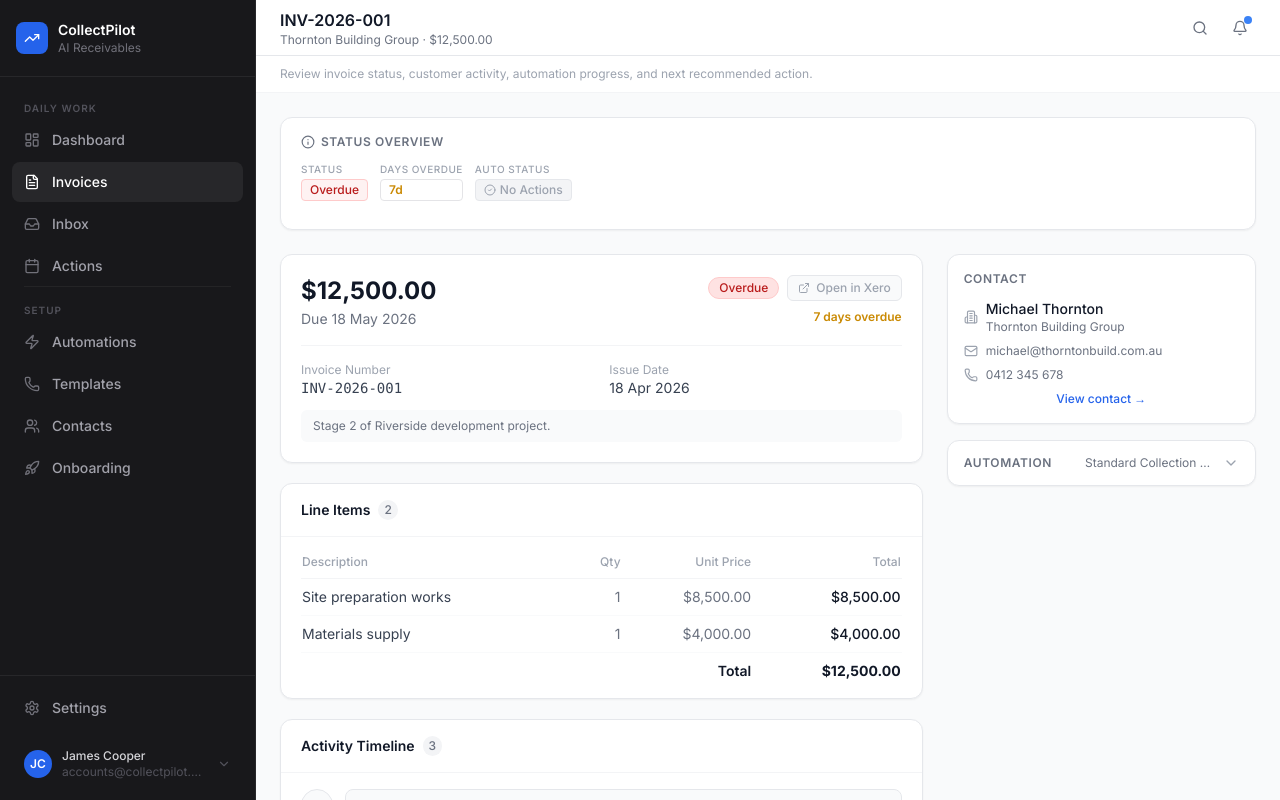
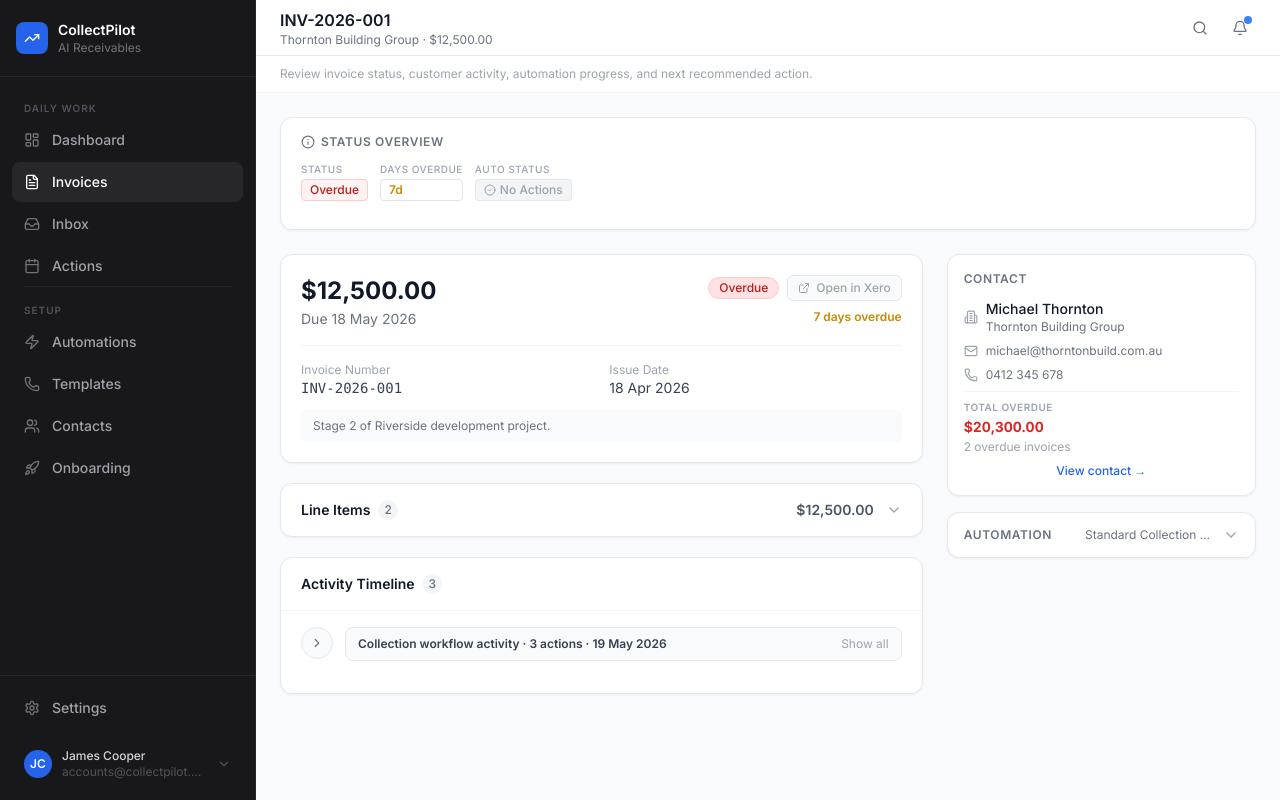
Before and after one commit to juanb-systems/RTW---Prototype-Invoice-Follow-up-Software, a Next.js app: page /invoices/INV001 in a window 1280 px wide. Built offline with nearby package versions, Linux system fonts and the light colour scheme.

Commit message:
Simplify invoice detail line items and contact summary (v2.74.0)

```diff
--- a/app/invoices/[id]/page.tsx
+++ b/app/invoices/[id]/page.tsx
@@ -11,7 +11,9 @@ import {
   getScheduledActionsWithDetails,
   getAutomationFlows,
   getLatestInboxMessageForInvoice,
+  getContactWithInvoices,
 } from "@/lib/server-data";
+import { CollapsibleSection } from "@/components/invoices/CollapsibleSection";
 import { AlertTriangle, Calendar, Building2, Mail, Phone, GitBranch, ShieldX, MessageSquare, PauseCircle, ExternalLink, Zap, CheckCircle2, Clock, Info } from "lucide-react";
 import type { AutomationFlow, MessageClassification, InboxMessage } from "@/lib/types";
 
@@ -100,6 +102,13 @@ export default async function InvoiceDetailPage({
   const allActions = getScheduledActionsWithDetails();
   const flows = getAutomationFlows();
   const latestMessage = getLatestInboxMessageForInvoice(id);
+
+  // Contact total overdue across all their invoices
+  const contactWithInvoices = invoice.contact ? getContactWithInvoices(invoice.contact.id) : null;
+  const contactOverdueInvoices = contactWithInvoices?.invoices.filter(
+    (i) => i.status === "overdue" || i.status === "partial" || i.status === "disputed"
+  ) ?? [];
+  const contactTotalOverdue = contactOverdueInvoices.reduce((s, i) => s + i.amount, 0);
 
   const pendingActions = allActions.filter(
     (a) => a.invoiceId === id && (a.status === "pending" || a.status === "awaiting_approval")
@@ -283,16 +292,14 @@ export default async function InvoiceDetailPage({
               )}
             </div>
 
-            {/* Line items — always visible, no expand/collapse */}
+            {/* Line items — collapsed by default, shows count + total in header */}
             {invoice.lineItems.length > 0 && (
-              <div className="rounded-xl border border-gray-200 bg-white shadow-sm overflow-hidden">
-                {/* Header — title + count badge, no chevron */}
-                <div className="flex items-center gap-2 px-5 py-4 border-b border-gray-100">
-                  <h3 className="text-sm font-semibold text-gray-900">Line Items</h3>
-                  <span className="inline-flex items-center rounded-full bg-gray-100 px-1.5 py-0.5 text-xs font-medium text-gray-500">
-                    {invoice.lineItems.length}
-                  </span>
-                </div>
+              <CollapsibleSection
+                title="Line Items"
+                badge={invoice.lineItems.length}
+                headerRight={formatCurrency(invoice.amount)}
+                defaultOpen={false}
+              >
 
                 {/* ── Desktop table (sm+) ── */}
                 <div className="hidden sm:block px-5 py-4">
@@ -348,7 +355,7 @@ export default async function InvoiceDetailPage({
                     <span className="text-sm font-bold text-gray-900">{formatCurrency(invoice.amount)}</span>
                   </div>
                 </div>
-              </div>
+              </CollapsibleSection>
             )}
 
             {/* Activity Timeline — always visible, no expand/collapse */}
@@ -395,6 +402,16 @@ export default async function InvoiceDetailPage({
                     <Phone className="h-3.5 w-3.5 text-gray-400" />
                     {invoice.contact.phone}
                   </div>
+                  {/* Contact total overdue across all their invoices */}
+                  {contactTotalOverdue > 0 && (
+                    <div className="mt-2 pt-2 border-t border-gray-100">
+                      <p className="text-[10px] font-semibold text-gray-400 uppercase tracking-wider mb-0.5">Total Overdue</p>
+                      <p className="text-sm font-bold text-red-600 tabular-nums">{formatCurrency(contactTotalOverdue)}</p>
+                      {contactOverdueInvoices.length > 1 && (
+                        <p className="text-xs text-gray-400 mt-0.5">{contactOverdueInvoices.length} overdue invoices</p>
+                      )}
+                    </div>
+                  )}
                   {invoice.contact.status !== "active" && (
                     <div className="mt-2 flex items-center gap-1.5 rounded-md border border-red-200 bg-red-50 px-2.5 py-1.5">
                       <ShieldX className="h-3.5 w-3.5 text-red-500" />
--- a/components/invoices/CollapsibleSection.tsx
+++ b/components/invoices/CollapsibleSection.tsx
@@ -8,11 +8,13 @@ export function CollapsibleSection({
   children,
   defaultOpen = false,
   badge,
+  headerRight,
 }: {
   title: string;
   children: React.ReactNode;
   defaultOpen?: boolean;
   badge?: string | number;
+  headerRight?: React.ReactNode;
 }) {
   const [open, setOpen] = useState(defaultOpen);
 
@@ -23,7 +25,7 @@ export function CollapsibleSection({
         className="w-full flex items-center justify-between px-5 py-4 text-left hover:bg-gray-50 transition-colors"
         aria-expanded={open}
       >
-        <div className="flex items-center gap-2">
+        <div className="flex items-center gap-2 min-w-0">
           <h3 className="text-sm font-semibold text-gray-900">{title}</h3>
           {badge !== undefined && (
             <span className="inline-flex items-center rounded-full bg-gray-100 px-1.5 py-0.5 text-xs font-medium text-gray-500">
@@ -31,9 +33,14 @@ export function CollapsibleSection({
             </span>
           )}
         </div>
-        <ChevronDown
-          className={`h-4 w-4 text-gray-400 transition-transform flex-shrink-0 ${open ? "rotate-180" : ""}`}
-        />
+        <div className="flex items-center gap-3 flex-shrink-0">
+          {headerRight !== undefined && (
+            <span className="text-sm font-semibold text-gray-600">{headerRight}</span>
+          )}
+          <ChevronDown
+            className={`h-4 w-4 text-gray-400 transition-transform flex-shrink-0 ${open ? "rotate-180" : ""}`}
+          />
+        </div>
       </button>
       {open && (
         <div className="border-t border-gray-100">
--- a/package.json
+++ b/package.json
@@ -1,6 +1,6 @@
 {
   "name": "collectpilot-prototype",
-  "version": "2.73.0",
+  "version": "2.74.0",
   "private": true,
   "scripts": {
     "dev": "next dev",
```
Also changed, not shown: 1 other file (tests, documents, lock files or other folders).
